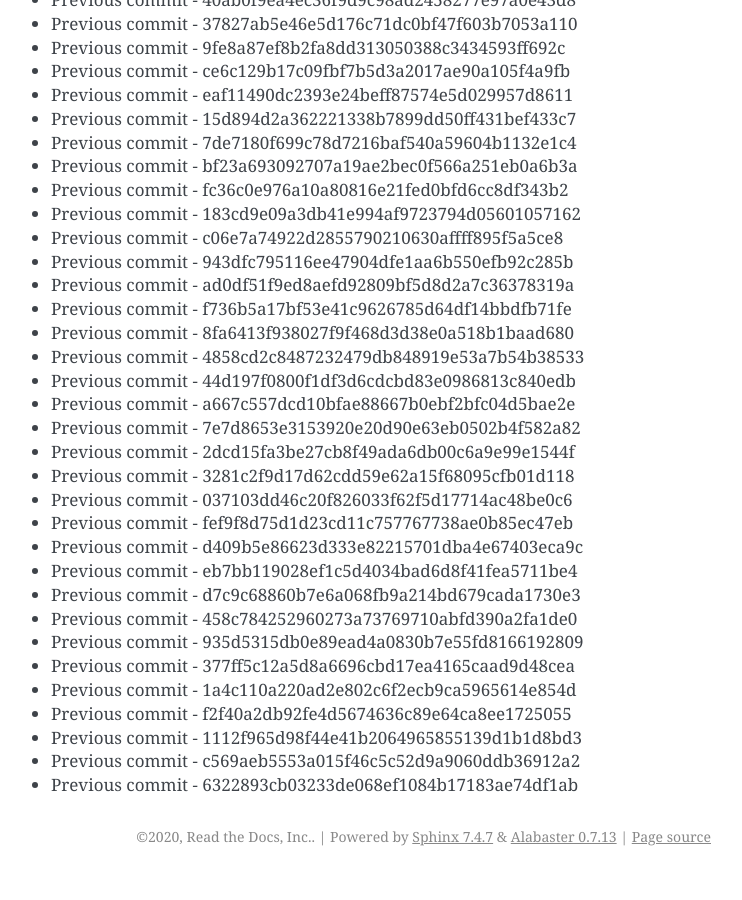
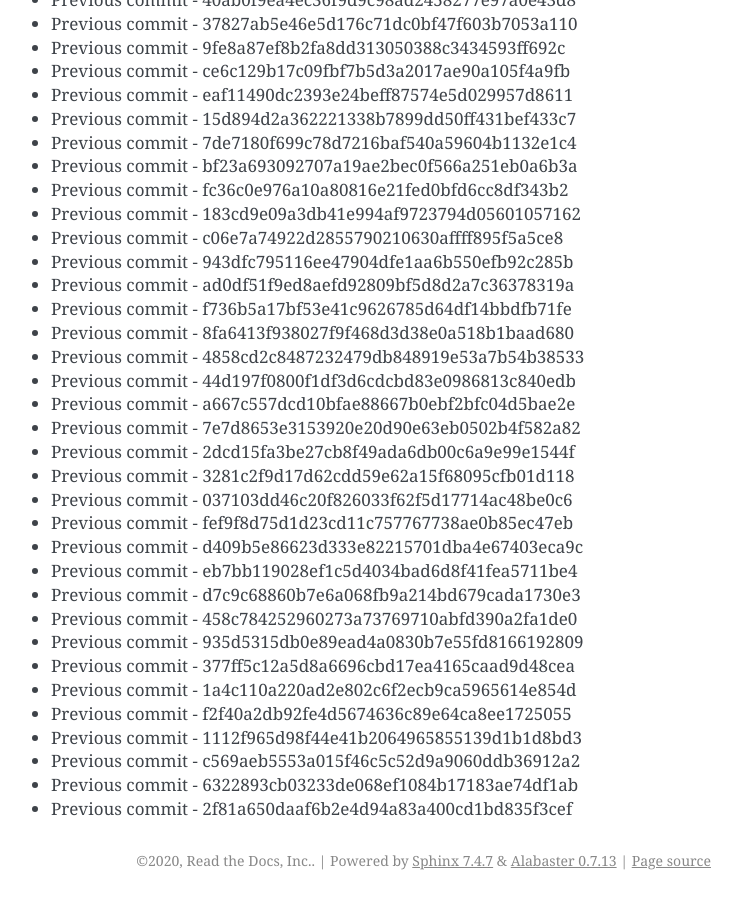
Before and after one commit to readthedocs/rtd-git-stresstest, a Sphinx documentation site: the page built from docs/updates.rst, in a window 1280 px wide and 900 px high, scrolled down 101364 px. Shown: the whole window, without its empty margins (399-1141 px from the left). Built offline with Sphinx 7.4.7, drawn with Linux system fonts in a browser that asks for light colours; before the commit the page ends 102240 px from its top, so only the background shows below that.

Commit message:
Generating commit from previous: 2f81a650daaf6b2e4d94a83a400cd1bd835f3cef

```diff
--- a/docs/updates.rst
+++ b/docs/updates.rst
@@ -4291,3 +4291,4 @@ It can be tested for any performance characteristics.
 * Previous commit - 1112f965d98f44e41b2064965855139d1b1d8bd3
 * Previous commit - c569aeb5553a015f46c5c52d9a9060ddb36912a2
 * Previous commit - 6322893cb03233de068ef1084b17183ae74df1ab
+* Previous commit - 2f81a650daaf6b2e4d94a83a400cd1bd835f3cef
```
